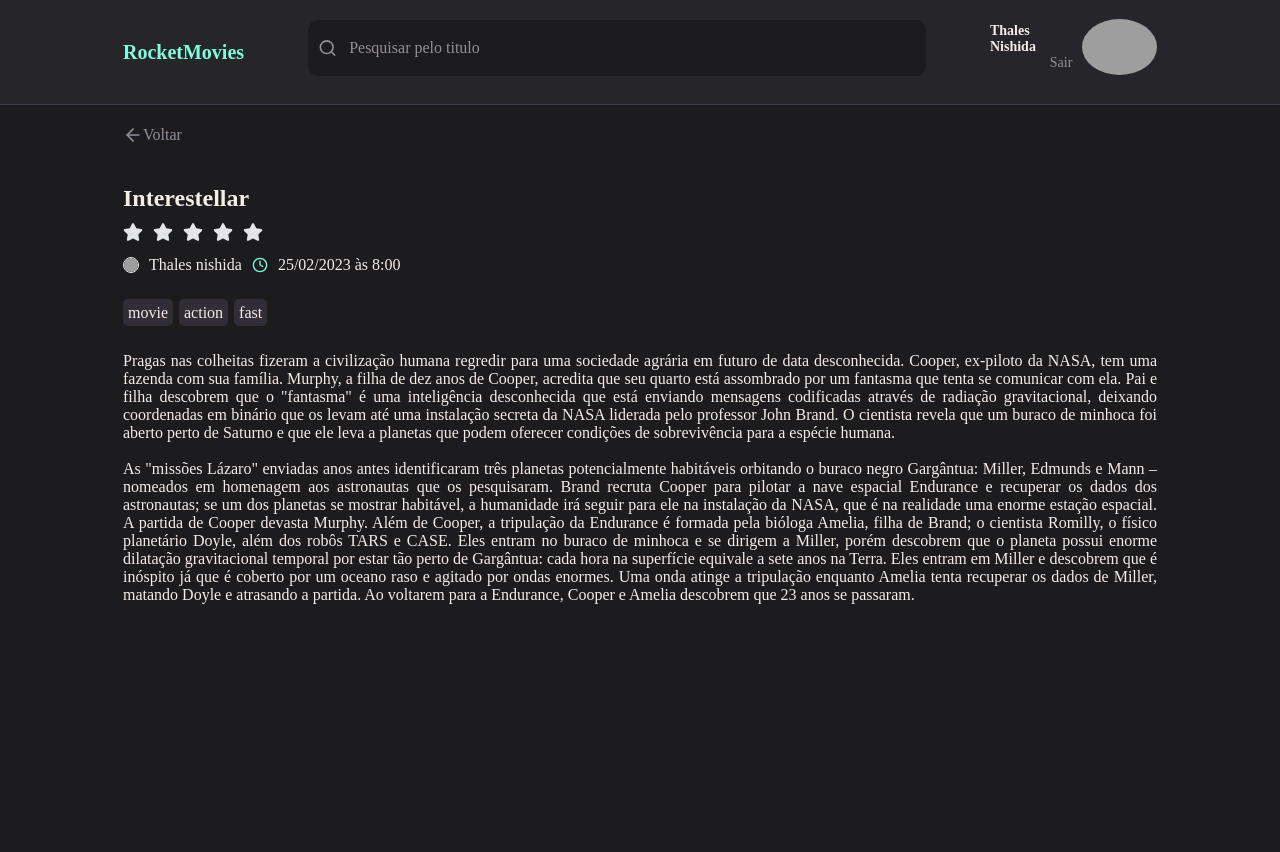
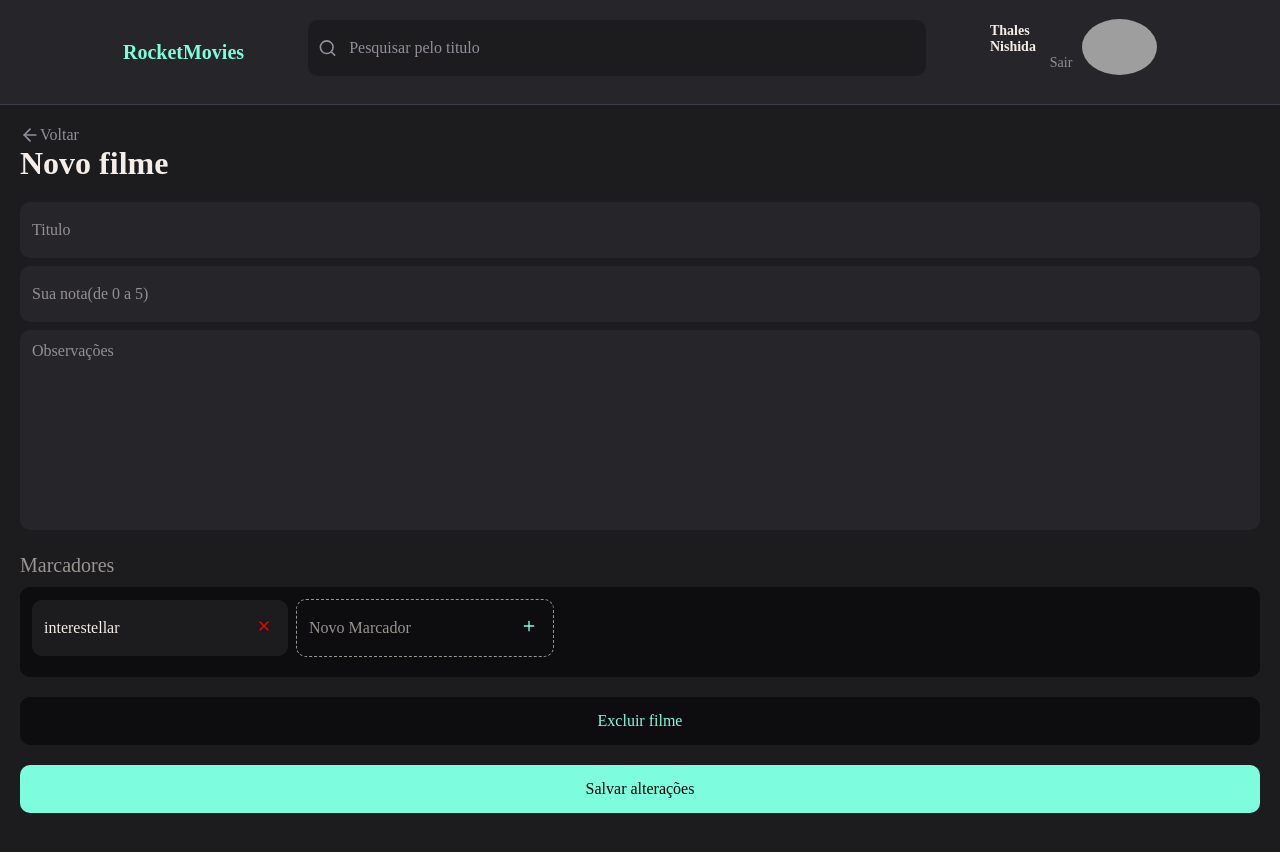
Before and after one commit to thalesnishida/rocketmovies, a React app: page / in a window 1280 px wide. Before the commit the page ends 800 px from the top, so only its background shows below. Built offline with nearby package versions, Linux system fonts and the light colour scheme; grey boxes are pictures that could not be loaded; the HTML template or start-up script is replaced by a standard one.

Commit message:
create createMovie page

```diff
--- /dev/null
+++ b/src/components/NewNote/index.jsx
@@ -0,0 +1,25 @@
+import { FiPlus, FiX } from 'react-icons/fi';
+
+import { Container } from './styles';
+
+export function NewNote({ isNew, value, onClick, ...rest }){
+  return (
+    <Container isNew={isNew}>
+      <input
+        type="text"
+        value={value}
+        readOnly={!isNew}
+        {...rest}
+      />
+
+      <button
+        type='button'
+        onClick={onClick}
+        className={ isNew ? "button-add" : "button-delete"}
+      >
+        { isNew ? <FiPlus/> : <FiX/>}
+      </button>
+
+    </Container>
+  )
+}
--- /dev/null
+++ b/src/components/NewNote/styles.js
@@ -0,0 +1,44 @@
+import styled from "styled-components";
+
+export const Container = styled.div`
+
+  display: flex;
+  align-items: center;
+
+  background-color: ${({ theme, isNew }) => isNew ? "transparent" : theme.COLORS.BACKGROUND_900};
+  color: ${({ theme }) => theme.COLORS.WHITE};
+
+  border: ${({ theme, isNew }) => isNew ? `1px dashed ${theme.COLORS.GRAY_200}` : "none" };
+
+  margin-bottom: 8px;
+  padding-right: 16px;
+  border-radius: 10px;
+
+  .button-delete {
+    color: ${({ theme }) => theme.COLORS.RED}
+  }
+
+  .button-add {
+    color: ${({ theme }) => theme.COLORS.AQUA}
+  }
+  > button {
+    border: none;
+    background: none;
+  }
+
+  > input {
+    height: 56px;
+    width: 100%;
+
+    padding: 12px;
+
+    color: ${({ theme }) => theme.COLORS.WHITE};
+    background: transparent;
+
+    border: none;
+
+    ::placeholder {
+      color: ${({ theme }) => theme.COLORS.GRAY_200};
+    }
+  }
+`
--- /dev/null
+++ b/src/components/Section/index.jsx
@@ -0,0 +1,10 @@
+import { Container } from "./styles";
+
+export function Section({title, children}){
+  return (
+    <Container>
+      <h2>{title}</h2>
+      {children}
+    </Container>
+  )
+}
--- /dev/null
+++ b/src/components/Section/styles.js
@@ -0,0 +1,11 @@
+import styled from "styled-components";
+
+export const Container = styled.div`
+  margin-top: 2rem;
+
+  > h2 {
+    color: ${({  theme }) => theme.COLORS.GRAY_200};
+    font-size: 2rem;
+    font-weight: 400;
+  }
+`
--- /dev/null
+++ b/src/components/TextArea/index.jsx
@@ -0,0 +1,9 @@
+import { Container } from "./styles";
+
+export function TextArea({...rest}){
+  return (
+    <Container {...rest}>
+
+    </Container>
+  )
+}
--- /dev/null
+++ b/src/components/TextArea/styles.js
@@ -0,0 +1,21 @@
+import styled from "styled-components";
+
+export const Container = styled.textarea`
+  width: 100%;
+  min-height: 20rem;
+
+  border: none;
+  border-radius: 1rem;
+
+  resize: none;
+
+  padding: 1.2rem;
+
+  background-color: ${({ theme }) => theme.COLORS.BACKGROUND_700};
+  color: ${({ theme }) => theme.COLORS.WHITE};
+
+  &::placeholder {
+    color: ${({ theme }) => theme.COLORS.GRAY};
+
+  }
+`
--- a/src/main.jsx
+++ b/src/main.jsx
@@ -4,13 +4,13 @@ import ReactDOM from 'react-dom/client';
 import GlobalStyles from './styles/global';
 import { ThemeProvider } from 'styled-components';
 
-import { Preview } from './pages/Preview'
+import { CreateMovie } from './pages/CreateMovie'
 
 ReactDOM.createRoot(document.getElementById('root')).render(
   <React.StrictMode>
     <ThemeProvider theme={theme}>
       <GlobalStyles />
-      <Preview />
+      <CreateMovie />
     </ThemeProvider>
   </React.StrictMode>,
 )
--- /dev/null
+++ b/src/pages/CreateMovie/index.jsx
@@ -0,0 +1,54 @@
+import { FiArrowLeft } from 'react-icons/fi';
+
+import { Input } from '../../components/Input';
+import { Header } from '../../components/Header';
+import { Button } from '../../components/Button';
+import { NewNote } from '../../components/NewNote';
+import { Section } from '../../components/Section';
+import { TextArea } from '../../components/TextArea';
+import { ButtonText } from '../../components/ButtonText';
+
+import { Container } from './styles';
+
+export function CreateMovie(){
+  return (
+    <Container>
+      <Header />
+
+      <main>
+        <header>
+          <ButtonText title="Voltar" icon={FiArrowLeft}/>
+          <h1>Novo filme</h1>
+        </header>
+
+        <section>
+          <div className='inputs'>
+            <Input
+              type="text"
+              placeholder="Titulo"
+            />
+            <Input
+              type="number"
+              placeholder="Sua nota(de 0 a 5)"
+            />
+          </div>
+
+          <TextArea placeholder="Observações"/>
+
+          <Section title="Marcadores" >
+            <div className="tags">
+              <NewNote value="interestellar"/>
+              <NewNote placeholder="Novo Marcador" isNew />
+            </div>
+
+            <div className='btn'>
+              <Button className="button1" title="Excluir filme" />
+              <Button className="button2" title="Salvar alterações" />
+            </div>
+          </Section>
+        </section>
+      </main>
+
+    </Container>
+  )
+}
--- /dev/null
+++ b/src/pages/CreateMovie/styles.js
@@ -0,0 +1,49 @@
+import styled from "styled-components";
+
+export const Container = styled.div`
+  main {
+    margin: 2rem 2rem;
+    padding-bottom: 2rem;
+
+    > section {
+      .inputs {
+        margin-top: 2rem ;
+
+        input {
+          background-color:${({ theme }) => theme.COLORS.BACKGROUND_700};
+          border-radius: 1rem;
+        }
+      }
+
+
+      .tags {
+        display: flex;
+        flex-wrap: wrap;
+        align-items: center;
+
+        gap: 0.8rem;
+
+        margin-top: 1rem;
+        padding: 1.2rem;
+
+        border-radius: 1rem;
+        background-color: ${({ theme }) => theme.COLORS.BACKGROUND_1000};
+      }
+
+      .btn {
+        margin: 2rem 0;
+
+        display: flex;
+        flex-wrap: wrap;
+        align-items: center;
+        justify-content: center;
+        gap: 2rem;
+
+        .button1 {
+          background-color: ${({ theme }) => theme.COLORS.BACKGROUND_1000};
+          color: ${({ theme }) => theme.COLORS.AQUA};
+        }
+      }
+    }
+  }
+`
--- a/src/styles/theme.js
+++ b/src/styles/theme.js
@@ -4,12 +4,15 @@ export default {
     BACKGROUND_700: "#262529",
     BACKGROUND_800: "rgba(255, 133, 155, 0.05)",
     BACKGROUND_900: "#1C1B1E",
+    BACKGROUND_1000: "#0D0C0F",
 
 
     AQUA: "#7DFDDE",
     WHITE:"#F4EDE8",
+    RED: "#FF0000",
 
     GRAY: "#948F99",
-    GRAY_100: "#3E3B47"
+    GRAY_100: "#3E3B47",
+    GRAY_200: "#999591"
   }
 }
```
